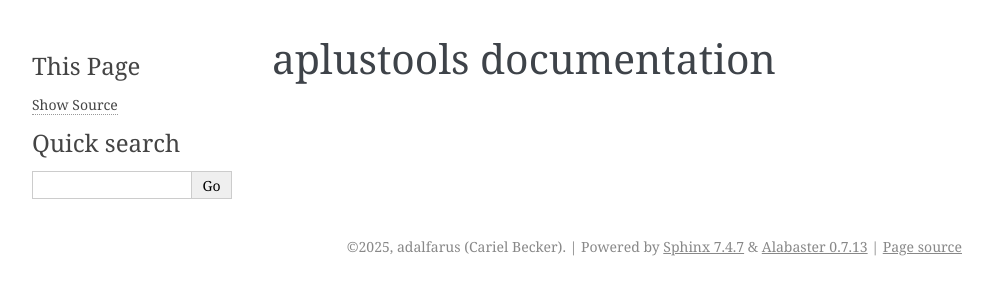
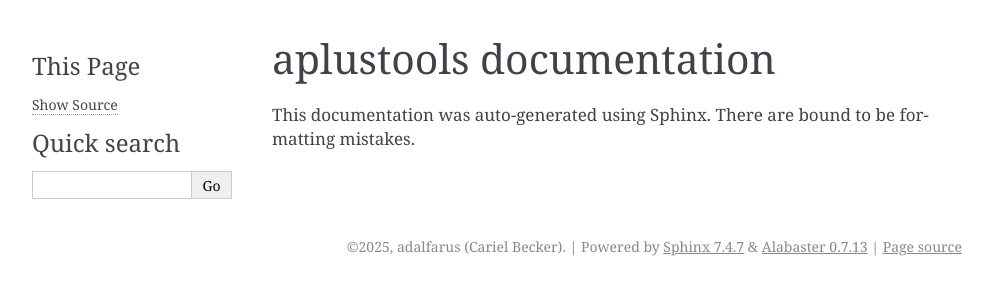
Before and after one commit to adalfarus/aplustools, a Sphinx documentation site: the page built from docs/source/index.rst, in a window 1280 px wide. Shown: the top 300 px of the page, without its empty margins (148-1141 px from the left). Built offline with Sphinx 7.4.7, drawn with Linux system fonts in a browser that asks for light colours; some of the changed lines change nothing that is shown.

Commit message:
Added sphinx warning to docs and changed docs format from .md to .rst

```diff
--- a/docs/source/conf.py
+++ b/docs/source/conf.py
@@ -7,22 +7,17 @@ sys.path.insert(0, os.path.abspath("../../src"))
 # -- Project information -----------------------------------------------------
 project = "aplustools"
 author = "adalfarus (Cariel Becker)"
-copyright = "2025, " + author
+copyright = f"2025, {author}"
 release = "2.0.0.0"
 
 # -- General configuration ---------------------------------------------------
 extensions = [
-    "myst_parser",  # To support Markdown parsing
-    "sphinx.ext.autodoc",  # Auto-document from docstrings
-    "sphinx.ext.napoleon",  # Support for NumPy/Google style docstrings
+    "sphinx.ext.autodoc",         # Auto-document from docstrings
+    "sphinx.ext.napoleon",        # Support for NumPy/Google style docstrings
+    "sphinxcontrib.restbuilder",  # ReST output builder
 ]
 
-# Treat both .md and .rst files as sources
-source_suffix = {
-    ".rst": "restructuredtext",
-    ".md": "markdown",
-}
-
+source_suffix = ".rst"
 exclude_patterns = ["_build"]
 
 # -- Autodoc Options ---------------------------------------------------------
@@ -33,3 +28,20 @@ autodoc_default_options = {
     "special-members": "__init__",
     "show-inheritance": True,
 }
+
+# -- ReST Builder Options ----------------------------------------------------
+rst_file_suffix = ".rst"
+rst_link_suffix = ""
+rst_line_width = 88
+rst_indent = 4
+
+# Rename 'index.rst' to 'Home.rst' and adjust wiki links
+def rst_file_transform(docname):
+    if docname == "index":
+        docname = "Home"
+    return docname + rst_file_suffix
+
+def rst_link_transform(docname):
+    if docname == "index":
+        return "wiki"
+    return "wiki/" + docname
--- a/docs/source/index.rst
+++ b/docs/source/index.rst
@@ -6,6 +6,8 @@
 aplustools documentation
 ========================
 
+This documentation was auto-generated using Sphinx. There are bound to be formatting mistakes.
+
 .. toctree::
    :maxdepth: 2
    :caption: Contents:
--- /dev/null
+++ b/docs/source/md_conf.py
@@ -0,0 +1,35 @@
+import os
+import sys
+
+# Make your source code importable
+sys.path.insert(0, os.path.abspath("../../src"))
+
+# -- Project information -----------------------------------------------------
+project = "aplustools"
+author = "adalfarus (Cariel Becker)"
+copyright = "2025, " + author
+release = "2.0.0.0"
+
+# -- General configuration ---------------------------------------------------
+extensions = [
+    "myst_parser",  # To support Markdown parsing
+    "sphinx.ext.autodoc",  # Auto-document from docstrings
+    "sphinx.ext.napoleon",  # Support for NumPy/Google style docstrings
+]
+
+# Treat both .md and .rst files as sources
+source_suffix = {
+    ".rst": "restructuredtext",
+    ".md": "markdown",
+}
+
+exclude_patterns = ["_build"]
+
+# -- Autodoc Options ---------------------------------------------------------
+autodoc_default_options = {
+    "members": True,
+    "undoc-members": False,
+    "private-members": False,
+    "special-members": "__init__",
+    "show-inheritance": True,
+}
```
Also changed, not shown: 1 other file.
